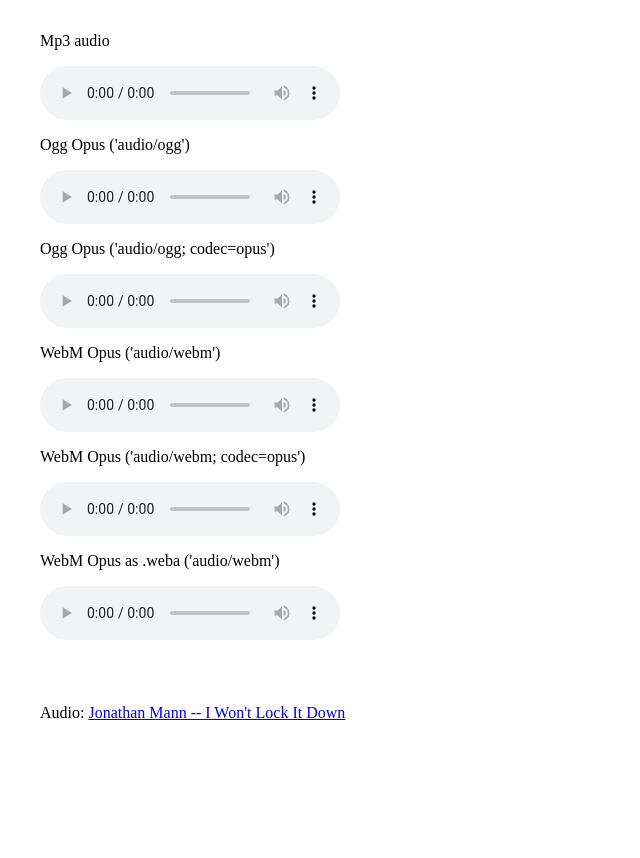
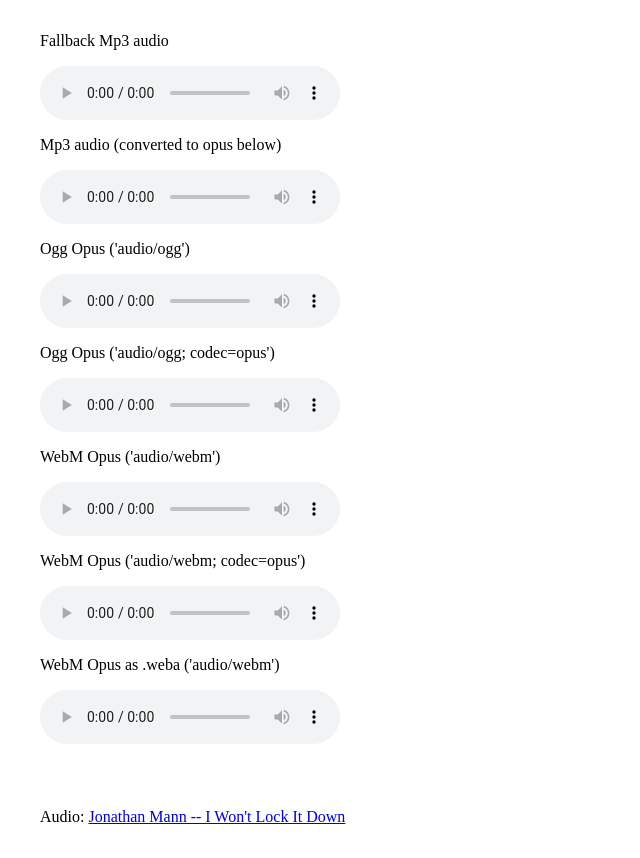
Before and after one commit to portablejim/codec-tests, a plain HTML site: page index.html in a window 1280 px wide. Shown: the whole page, without its empty margins (0-640 px from the left). Before the commit the page ends 800 px from the top, so only its background shows below. Drawn offline with Linux system fonts and the light colour scheme.

Commit message:
Add fallback mp3 example

```diff
--- a/index.html
+++ b/index.html
@@ -5,7 +5,11 @@
     </head>
     <body>
         <div style="margin: 2em">
-            <p>Mp3 audio</p>
+            <p>Fallback Mp3 audio</p>
+            <audio controls>
+                <source src="fallback-mp3.mp3" type="audio/mpeg" />
+            </audio>
+            <p>Mp3 audio (converted to opus below)</p>
             <audio controls>
                 <source src="jonathan-mann-i-wont-lock-it-down.mp3" type="audio/mpeg" />
             </audio>
```
